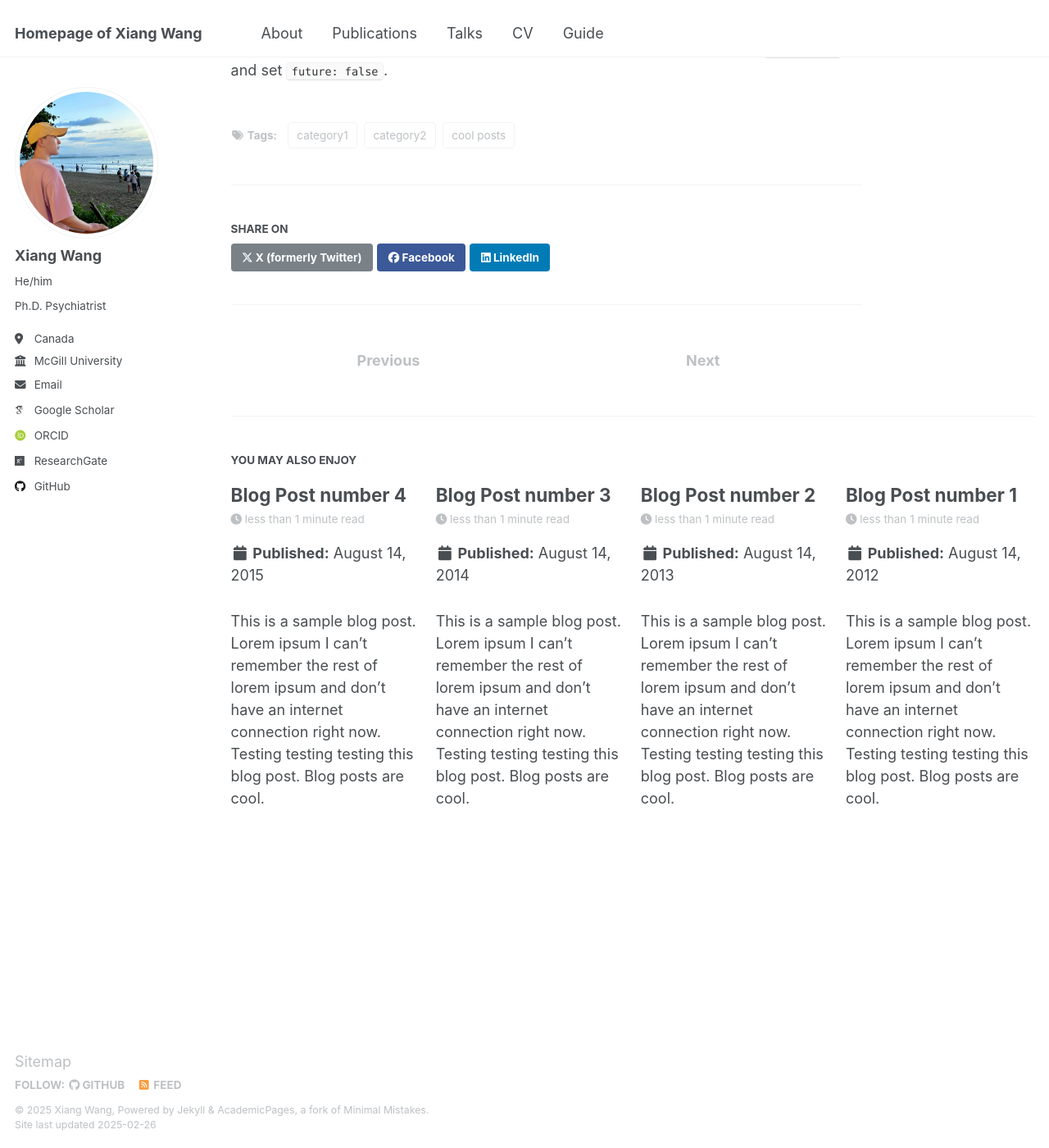
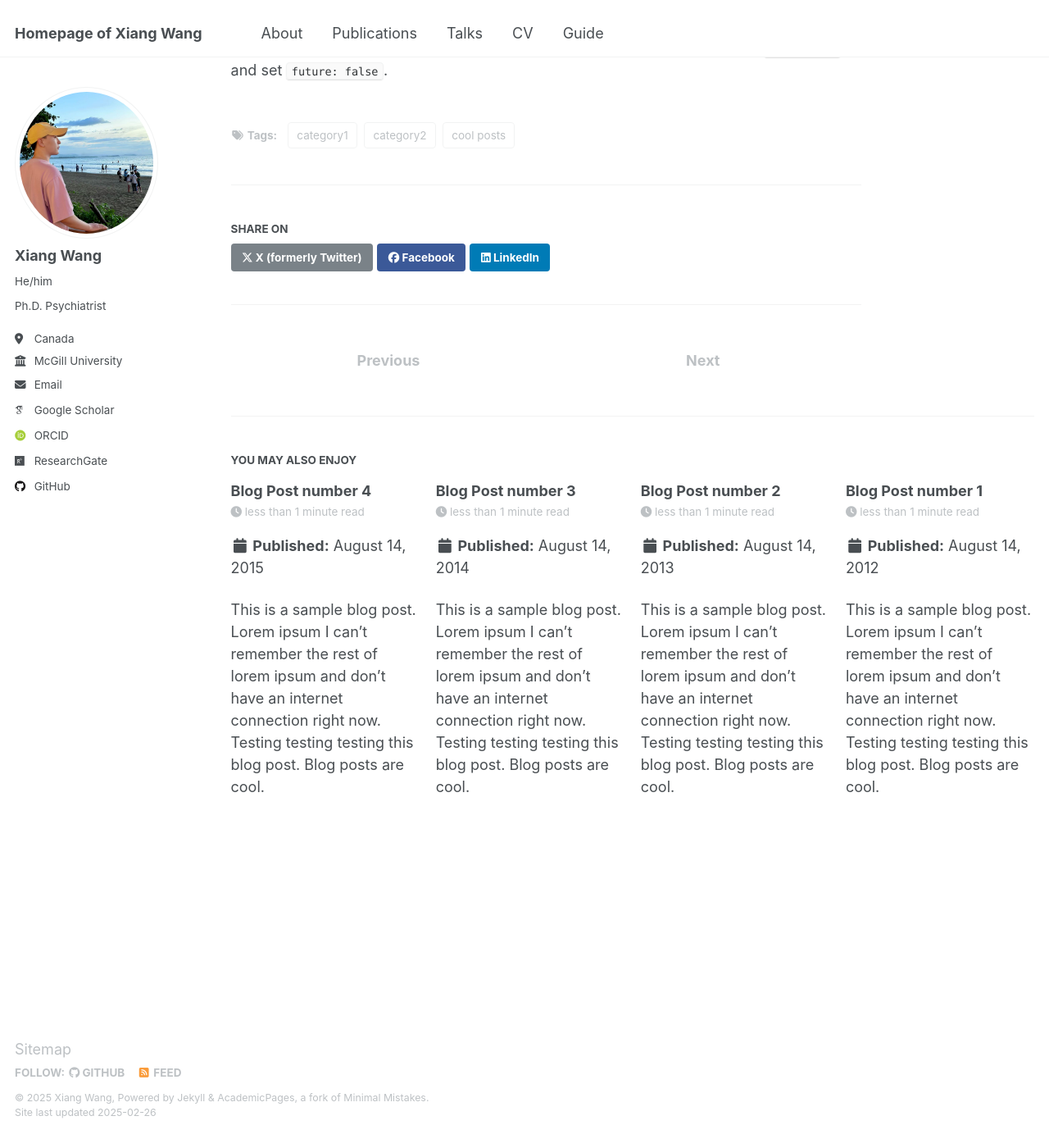
Before and after one commit to Xiang-Wangs/xiang-wangs.github.io, a Jekyll site: the page built from _posts/2199-01-01-future-post.md, in a window 1280 px wide and 1400 px high, scrolled down 185 px. Shown: the whole window at 82% size. Built offline with Jekyll 4.4.1, drawn with Linux system fonts in a browser that asks for light colours; some web fonts are replaced.

Commit message:
Update _archive.scss

```diff
--- a/_sass/layout/_archive.scss
+++ b/_sass/layout/_archive.scss
@@ -30,7 +30,7 @@
 .archive__subtitle {
   margin: 1.414em 0 0;
   padding-bottom: 0.5em;
-  font-size: $type-size-4;
+  font-size: $type-size-5;
   color: var(--global-text-color-light);
   border-bottom: 1px solid var(--global-border-color);
 
@@ -59,7 +59,7 @@
 
 .archive__item-excerpt {
   margin-top: 0;
-  font-size: $type-size-4;
+  font-size: $type-size-6;
 
   & + p {
     text-indent: 0;
@@ -121,7 +121,7 @@
 
   .archive__item-title {
     margin-top: 0.5em;
-    font-size: $type-size-4;
+    font-size: $type-size-5;
   }
 
   .archive__item-excerpt {
@@ -146,7 +146,7 @@
 
     .archive__item-excerpt {
       display: block;
-      font-size: $type-size-4;
+      font-size: $type-size-6;
     }
   }
 }
```
